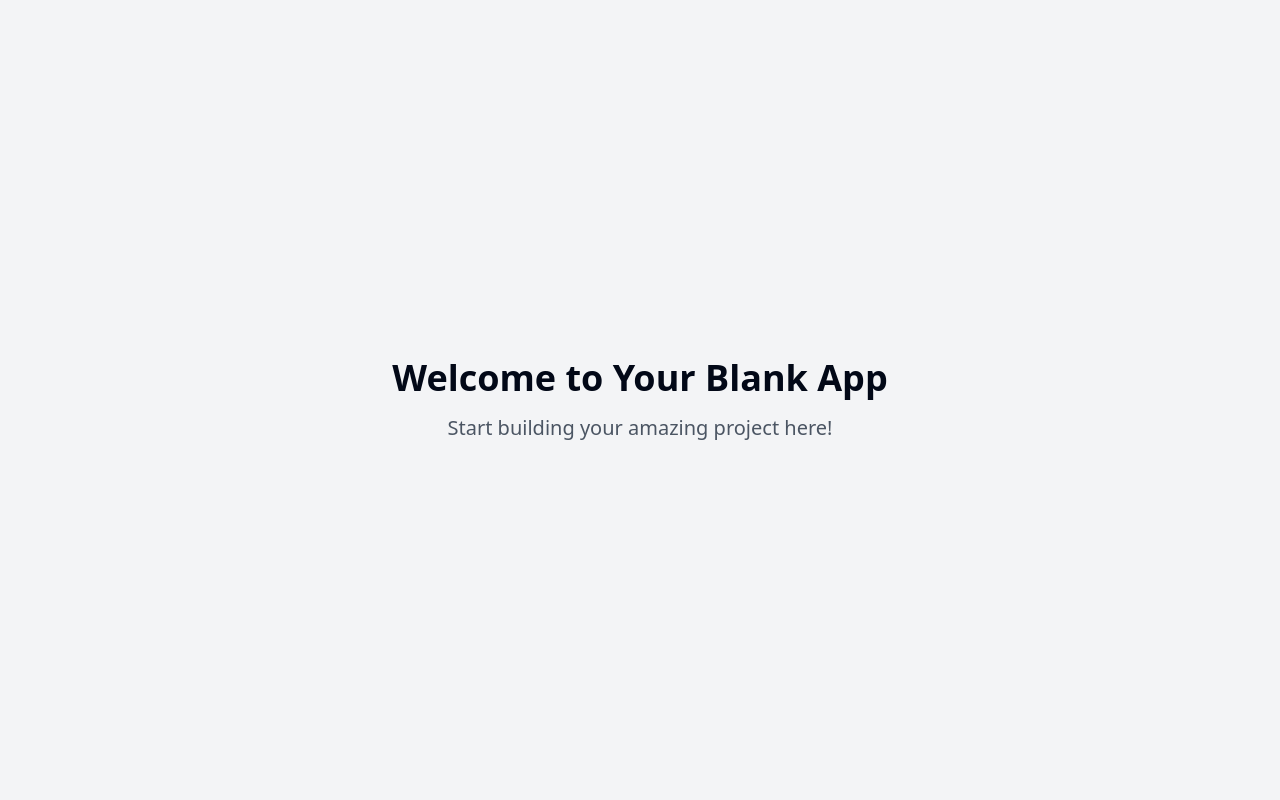
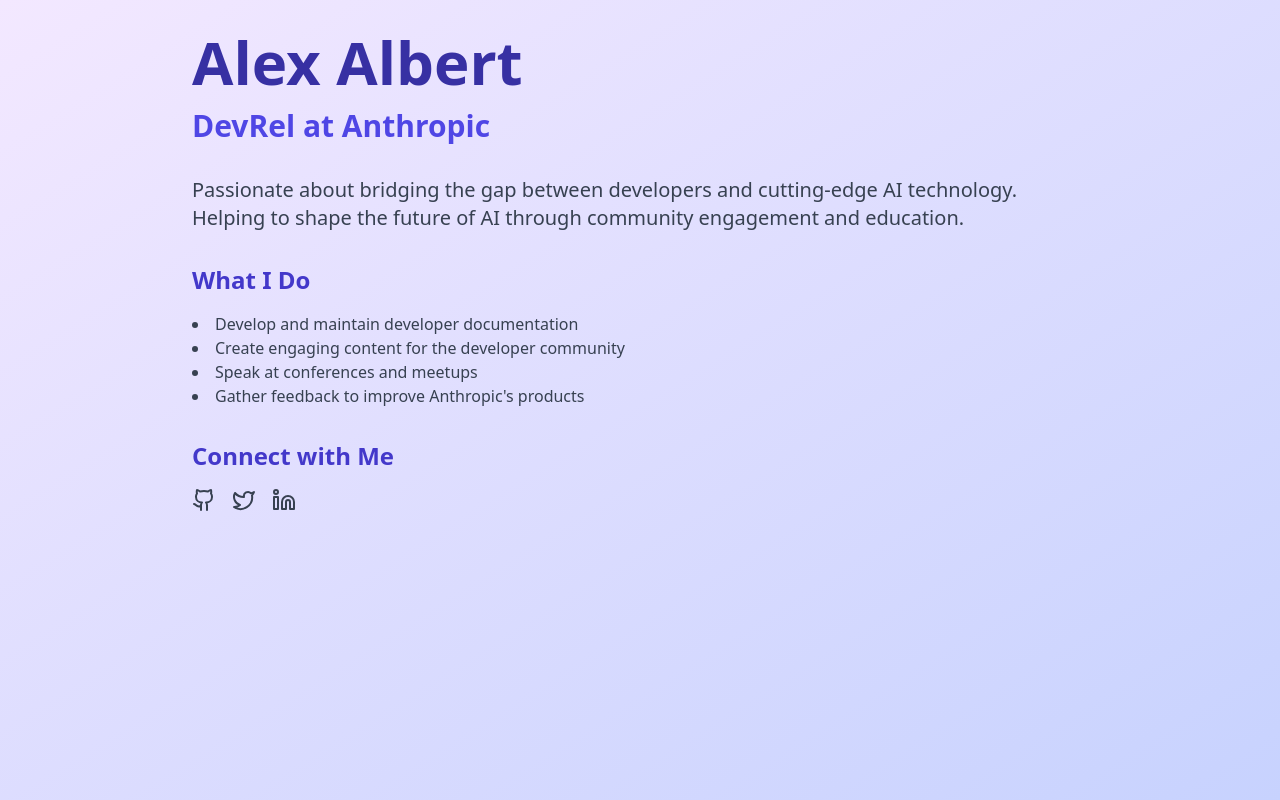
Before and after one commit to GPT-Engineer-App/animated-landing-dance, a React (Vite) app: page / in a window 1280 px wide. Built offline with nearby package versions, Linux system fonts and the light colour scheme.

Commit message:
Build landing page for Alex Albert
Create a landing page for Alex Albert, devrel at Anthropic. Implement animations for elements to slide in from various angles and speeds, with a jiggle effect upon scrolling into view.
[skip gpt_engineer]

```diff
--- a/package.json
+++ b/package.json
@@ -45,7 +45,7 @@
     "cmdk": "^1.0.0",
     "date-fns": "^3.6.0",
     "embla-carousel-react": "^8.1.5",
-    "framer-motion": "^11.3.9",
+    "framer-motion": "^11.3.23",
     "html-to-image": "^1.11.11",
     "input-otp": "^1.2.4",
     "lucide-react": "^0.417.0",
--- a/src/pages/Index.jsx
+++ b/src/pages/Index.jsx
@@ -1,11 +1,87 @@
-// Update this page (the content is just a fallback if you fail to update the page)
+import { motion, useInView } from "framer-motion";
+import { useRef } from "react";
+import { Github, Twitter, Linkedin } from "lucide-react";
+
+const AnimatedSection = ({ children, delay = 0, direction = "left" }) => {
+  const ref = useRef(null);
+  const isInView = useInView(ref, { once: true, margin: "-100px" });
+
+  const variants = {
+    hidden: {
+      opacity: 0,
+      x: direction === "left" ? -50 : direction === "right" ? 50 : 0,
+      y: direction === "up" ? 50 : direction === "down" ? -50 : 0
+    },
+    visible: {
+      opacity: 1,
+      x: 0,
+      y: 0,
+      transition: {
+        duration: 0.8,
+        delay,
+        ease: [0.17, 0.55, 0.55, 1],
+        type: "spring",
+        stiffness: 100,
+        damping: 10
+      }
+    }
+  };
+
+  return (
+    <motion.div
+      ref={ref}
+      initial="hidden"
+      animate={isInView ? "visible" : "hidden"}
+      variants={variants}
+    >
+      {children}
+    </motion.div>
+  );
+};
 
 const Index = () => {
   return (
-    <div className="min-h-screen flex items-center justify-center bg-gray-100">
-      <div className="text-center">
-        <h1 className="text-4xl font-bold mb-4">Welcome to Your Blank App</h1>
-        <p className="text-xl text-gray-600">Start building your amazing project here!</p>
+    <div className="min-h-screen bg-gradient-to-br from-purple-100 to-indigo-200 p-8">
+      <div className="max-w-4xl mx-auto">
+        <AnimatedSection>
+          <h1 className="text-6xl font-bold mb-4 text-indigo-800">Alex Albert</h1>
+        </AnimatedSection>
+
+        <AnimatedSection delay={0.2} direction="right">
+          <h2 className="text-3xl font-semibold mb-8 text-indigo-600">DevRel at Anthropic</h2>
+        </AnimatedSection>
+
+        <AnimatedSection delay={0.4} direction="up">
+          <p className="text-xl mb-8 text-gray-700">
+            Passionate about bridging the gap between developers and cutting-edge AI technology.
+            Helping to shape the future of AI through community engagement and education.
+          </p>
+        </AnimatedSection>
+
+        <AnimatedSection delay={0.6} direction="left">
+          <h3 className="text-2xl font-semibold mb-4 text-indigo-700">What I Do</h3>
+          <ul className="list-disc list-inside mb-8 text-gray-700">
+            <li>Develop and maintain developer documentation</li>
+            <li>Create engaging content for the developer community</li>
+            <li>Speak at conferences and meetups</li>
+            <li>Gather feedback to improve Anthropic's products</li>
+          </ul>
+        </AnimatedSection>
+
+        <AnimatedSection delay={0.8} direction="right">
+          <h3 className="text-2xl font-semibold mb-4 text-indigo-700">Connect with Me</h3>
+          <div className="flex space-x-4">
+            <a href="https://github.com/alexalbert" target="_blank" rel="noopener noreferrer" className="text-gray-700 hover:text-indigo-600">
+              <Github size={24} />
+            </a>
+            <a href="https://twitter.com/alexalbert" target="_blank" rel="noopener noreferrer" className="text-gray-700 hover:text-indigo-600">
+              <Twitter size={24} />
+            </a>
+            <a href="https://linkedin.com/in/alexalbert" target="_blank" rel="noopener noreferrer" className="text-gray-700 hover:text-indigo-600">
+              <Linkedin size={24} />
+            </a>
+          </div>
+        </AnimatedSection>
       </div>
     </div>
   );
```
Also changed, not shown: 1 other file (tests, documents, lock files or other folders).
